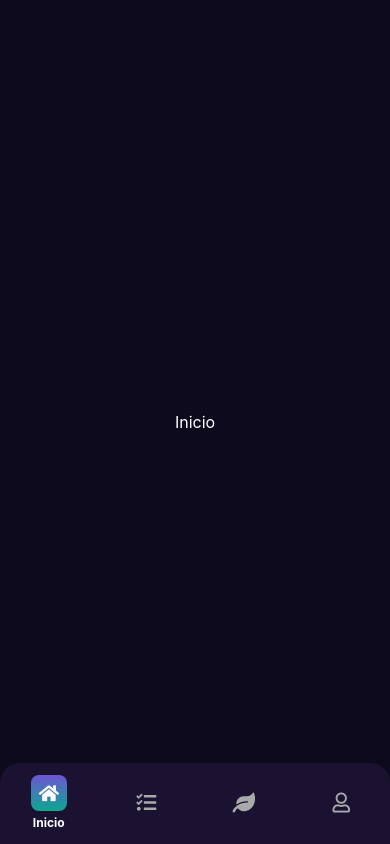
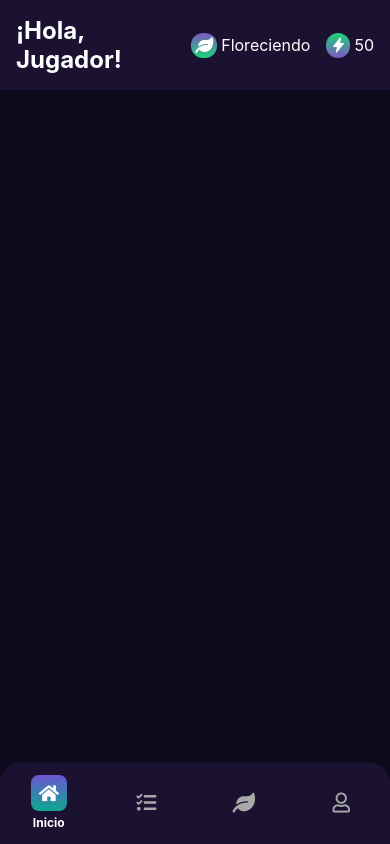
Before and after one commit to codesebastianvega/mana-bloom-app, a React Native app: screen /HomeScreen in a window 390 px wide. Built offline with nearby package versions, Linux system fonts and the light colour scheme.

Commit message:
Use HomeScreenHeader on home screen

```diff
--- a/src/screens/HomeScreen.js
+++ b/src/screens/HomeScreen.js
@@ -1,11 +1,16 @@
 import React from "react";
-import { View, Text, StyleSheet } from "react-native";
+import { View, StyleSheet } from "react-native";
 import { Colors } from "../theme";
+import HomeScreenHeader from "../components/HomeScreenHeader";
 
 export default function HomeScreen() {
   return (
     <View style={styles.container}>
-      <Text style={styles.text}>Inicio</Text>
+      <HomeScreenHeader
+        userName="Jugador"
+        manaCount={50}
+        plantState="Floreciendo"
+      />
     </View>
   );
 }
@@ -13,12 +18,8 @@ export default function HomeScreen() {
 const styles = StyleSheet.create({
   container: {
     flex: 1,
-    justifyContent: "center",
-    alignItems: "center",
+    justifyContent: "flex-start",
+    alignItems: "stretch",
     backgroundColor: Colors.background,
   },
-  text: {
-    color: Colors.text,
-    fontSize: 16,
-  },
 });
```
